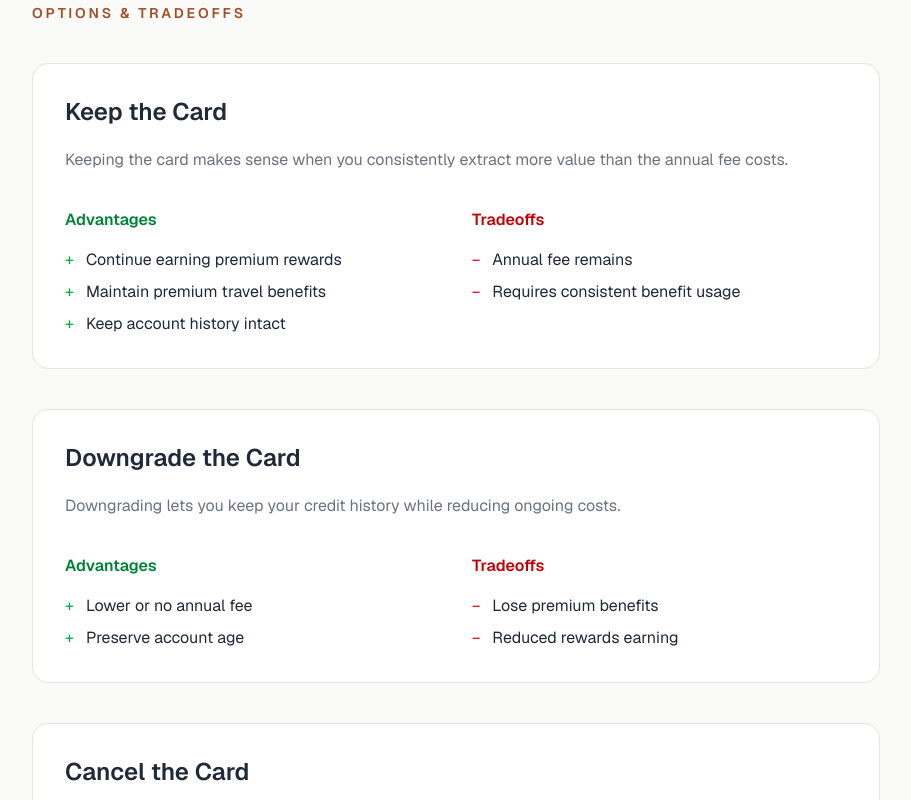
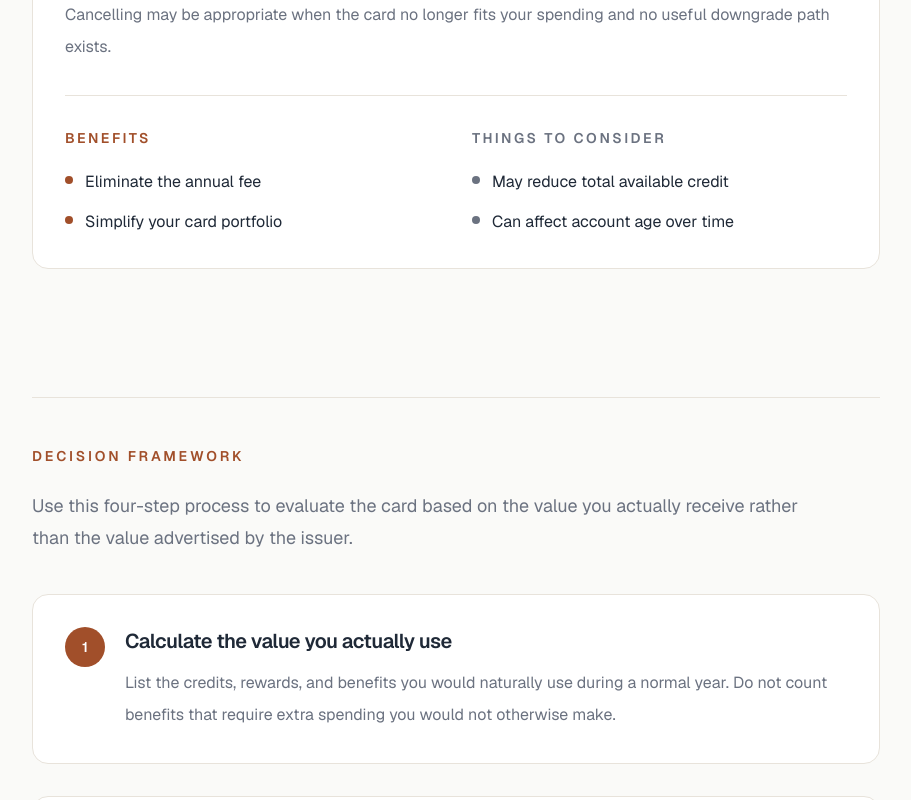
Before and after one commit to brandonkoehnke/northward-meridian, a Next.js app: page /guides/premium-credit-card-annual-fee in a window 1280 px wide. Shown: the part 2840-3640 px from the top of the page, without its empty margins (184-1095 px from the left). Built offline with nearby package versions, Linux system fonts and the light colour scheme.

Commit message:
Release Meridian Guide Framework v1.0

```diff
--- /dev/null
+++ b/app/components/article/DecisionFramework.tsx
@@ -0,0 +1,53 @@
+type FrameworkStep = {
+  title: string;
+  description: string;
+};
+
+type DecisionFrameworkProps = {
+  introduction?: string;
+  steps: FrameworkStep[];
+};
+
+export default function DecisionFramework({
+  introduction,
+  steps,
+}: DecisionFrameworkProps) {
+  return (
+    <section className="mx-auto max-w-4xl px-6 py-16">
+      <div className="border-t border-[var(--border)] pt-12">
+        <p className="text-sm font-semibold uppercase tracking-[0.2em] text-[var(--accent)]">
+          Decision Framework
+        </p>
+
+        {introduction && (
+          <p className="mt-6 max-w-3xl text-lg leading-8 text-[var(--muted)]">
+            {introduction}
+          </p>
+        )}
+
+        <ol className="mt-10 space-y-8">
+          {steps.map((step, index) => (
+            <li
+              key={step.title}
+              className="grid gap-5 rounded-2xl border border-[var(--border)] bg-white p-8 md:grid-cols-[auto_1fr]"
+            >
+              <div className="flex h-10 w-10 items-center justify-center rounded-full bg-[var(--accent)] text-sm font-semibold text-white">
+                {index + 1}
+              </div>
+
+              <div>
+                <h3 className="text-xl font-semibold tracking-tight">
+                  {step.title}
+                </h3>
+
+                <p className="mt-3 leading-8 text-[var(--muted)]">
+                  {step.description}
+                </p>
+              </div>
+            </li>
+          ))}
+        </ol>
+      </div>
+    </section>
+  );
+}
--- a/app/components/article/OptionsAndTradeoffs.tsx
+++ b/app/components/article/OptionsAndTradeoffs.tsx
@@ -16,7 +16,7 @@ export default function OptionsAndTradeoffs({
     <section className="mx-auto max-w-4xl px-6 py-16">
       <div className="border-t border-[var(--border)] pt-12">
         <p className="text-sm font-semibold uppercase tracking-[0.2em] text-[var(--accent)]">
-          Options & Tradeoffs
+          Options &amp; Tradeoffs
         </p>
 
         <div className="mt-10 space-y-10">
@@ -25,7 +25,7 @@ export default function OptionsAndTradeoffs({
               key={option.title}
               className="rounded-2xl border border-[var(--border)] bg-white p-8"
             >
-              <h3 className="text-2xl font-semibold">
+              <h3 className="text-2xl font-semibold tracking-tight">
                 {option.title}
               </h3>
 
@@ -33,32 +33,44 @@ export default function OptionsAndTradeoffs({
                 {option.summary}
               </p>
 
-              <div className="mt-8 grid gap-8 md:grid-cols-2">
+              <div className="mt-8 grid gap-8 border-t border-[var(--border)] pt-8 md:grid-cols-2">
                 <div>
-                  <p className="font-semibold text-green-700">
-                    Advantages
+                  <p className="text-sm font-semibold uppercase tracking-[0.18em] text-[var(--accent)]">
+                    Benefits
                   </p>
 
-                  <ul className="mt-4 space-y-2">
+                  <ul className="mt-5 space-y-3">
                     {option.pros.map((pro) => (
-                      <li key={pro} className="flex gap-3">
-                        <span className="text-green-600">+</span>
-                        <span>{pro}</span>
+                      <li key={pro} className="flex items-start gap-3">
+                        <span
+                          aria-hidden="true"
+                          className="mt-2 h-2 w-2 shrink-0 rounded-full bg-[var(--accent)]"
+                        />
+
+                        <span className="leading-7 text-[var(--foreground)]">
+                          {pro}
+                        </span>
                       </li>
                     ))}
                   </ul>
                 </div>
 
                 <div>
-                  <p className="font-semibold text-red-700">
-                    Tradeoffs
+                  <p className="text-sm font-semibold uppercase tracking-[0.18em] text-[var(--muted)]">
+                    Things to Consider
                   </p>
 
-                  <ul className="mt-4 space-y-2">
+                  <ul className="mt-5 space-y-3">
                     {option.cons.map((con) => (
-                      <li key={con} className="flex gap-3">
-                        <span className="text-red-600">−</span>
-                        <span>{con}</span>
+                      <li key={con} className="flex items-start gap-3">
+                        <span
+                          aria-hidden="true"
+                          className="mt-2 h-2 w-2 shrink-0 rounded-full bg-[var(--muted)]"
+                        />
+
+                        <span className="leading-7 text-[var(--foreground)]">
+                          {con}
+                        </span>
                       </li>
                     ))}
                   </ul>
--- /dev/null
+++ b/app/components/article/Sources.tsx
@@ -0,0 +1,45 @@
+type Source = {
+  title: string;
+  publisher: string;
+  href: string;
+};
+
+type SourcesProps = {
+  sources: Source[];
+};
+
+export default function Sources({ sources }: SourcesProps) {
+  return (
+    <section className="mx-auto max-w-4xl px-6 py-16">
+      <div className="border-t border-[var(--border)] pt-12">
+        <p className="text-sm font-semibold uppercase tracking-[0.2em] text-[var(--accent)]">
+          Sources
+        </p>
+
+        <ul className="mt-8 space-y-5">
+          {sources.map((source) => (
+            <li
+              key={source.href}
+              className="rounded-2xl border border-[var(--border)] bg-white p-6"
+            >
+              <a
+                href={source.href}
+                target="_blank"
+                rel="noopener noreferrer"
+                className="group block"
+              >
+                <p className="text-sm uppercase tracking-[0.15em] text-[var(--muted)]">
+                  {source.publisher}
+                </p>
+
+                <p className="mt-2 text-lg font-semibold transition-colors group-hover:text-[var(--accent)]">
+                  {source.title}
+                </p>
+              </a>
+            </li>
+          ))}
+        </ul>
+      </div>
+    </section>
+  );
+}
--- a/app/guides/premium-credit-card-annual-fee/page.tsx
+++ b/app/guides/premium-credit-card-annual-fee/page.tsx
@@ -1,11 +1,13 @@
 import ArticleHero from "@/app/components/article/ArticleHero";
 import ContinueExploring from "@/app/components/article/ContinueExploring";
+import DecisionFramework from "@/app/components/article/DecisionFramework";
 import DecisionSnapshot from "@/app/components/article/DecisionSnapshot";
 import KeyTakeaways from "@/app/components/article/KeyTakeaways";
 import LearningObjectives from "@/app/components/article/LearningObjectives";
 import OptionsAndTradeoffs from "@/app/components/article/OptionsAndTradeoffs";
+import Recommendation from "@/app/components/article/Recommendation";
+import Sources from "@/app/components/article/Sources";
 import WhyThisMatters from "@/app/components/article/WhyThisMatters";
-import Recommendation from "@/app/components/article/Recommendation";
 import type { Guide } from "@/lib/guide";
 
 const guide: Guide = {
@@ -66,27 +68,6 @@ export default function PremiumCreditCardAnnualFeeGuide() {
         </p>
       </WhyThisMatters>
 
-      <Recommendation
-        summary="Choose the option that best reflects the value you actually use, not the value the card advertises."
-        items={[
-          {
-            heading: "Keep the card if you naturally use the benefits",
-            description:
-              "Keep the card when the credits, rewards, and travel benefits you would use anyway reliably exceed the annual fee.",
-          },
-          {
-            heading: "Downgrade if the account still has strategic value",
-            description:
-              "Downgrading is often the best middle ground when you want to preserve account age and available credit without continuing to pay a premium annual fee.",
-          },
-          {
-            heading: "Cancel if the card no longer serves a purpose",
-            description:
-              "Consider cancelling when the card delivers little realized value, no useful downgrade path exists, and closing it will not materially harm your broader credit profile.",
-          },
-        ]}
-      />
-
       <OptionsAndTradeoffs
         options={[
           {
@@ -132,12 +113,79 @@ export default function PremiumCreditCardAnnualFeeGuide() {
         ]}
       />
 
+      <DecisionFramework
+        introduction="Use this four-step process to evaluate the card based on the value you actually receive rather than the value advertised by the issuer."
+        steps={[
+          {
+            title: "Calculate the value you actually use",
+            description:
+              "List the credits, rewards, and benefits you would naturally use during a normal year. Do not count benefits that require extra spending you would not otherwise make.",
+          },
+          {
+            title: "Subtract the annual fee",
+            description:
+              "Compare your realistic annual value against the card's total annual fee. The card should produce a meaningful surplus, not merely break even on paper.",
+          },
+          {
+            title: "Compare the available alternatives",
+            description:
+              "Consider whether a lower-fee card, a downgrade option, or a simpler rewards card would deliver similar value with less effort.",
+          },
+          {
+            title: "Choose the option that fits your current habits",
+            description:
+              "Keep, downgrade, or cancel based on your actual spending and travel patterns. Reevaluate the decision whenever the fee, benefits, or your habits change.",
+          },
+        ]}
+      />
+
+      <Recommendation
+        summary="Choose the option that best reflects the value you actually use, not the value the card advertises."
+        items={[
+          {
+            heading: "Keep the card if you naturally use the benefits",
+            description:
+              "Keep the card when the credits, rewards, and travel benefits you would use anyway reliably exceed the annual fee.",
+          },
+          {
+            heading: "Downgrade if the account still has strategic value",
+            description:
+              "Downgrading is often the best middle ground when you want to preserve account age and available credit without continuing to pay a premium annual fee.",
+          },
+          {
+            heading: "Cancel if the card no longer serves a purpose",
+            description:
+              "Consider cancelling when the card delivers little realized value, no useful downgrade path exists, and closing it will not materially harm your broader credit profile.",
+          },
+        ]}
+      />
+
       <KeyTakeaways
         items={[
           "A premium card is only worthwhile when the value you actually use exceeds the annual fee.",
           "Statement credits should be valued based on natural spending, not their advertised maximum.",
           "Downgrading is often better than cancelling because it can preserve account history.",
           "Reevaluate the card annually because benefits, fees, and spending habits change.",
+        ]}
+      />
+
+      <Sources
+        sources={[
+          {
+            title: "Credit Card Annual Fees and Account Terms",
+            publisher: "Consumer Financial Protection Bureau",
+            href: "https://www.consumerfinance.gov/",
+          },
+          {
+            title: "Understanding Credit Card Accounts and Credit History",
+            publisher: "Federal Trade Commission",
+            href: "https://consumer.ftc.gov/",
+          },
+          {
+            title: "Official Card Benefits and Fee Schedule",
+            publisher: "Card Issuer",
+            href: "https://www.example.com/",
+          },
         ]}
       />
 
--- /dev/null
+++ b/lib/guides.ts
@@ -0,0 +1,40 @@
+import type { Guide } from "./guide";
+
+export type GuideSummary = Pick<
+  Guide,
+  "title" | "category" | "description" | "tags"
+> & {
+  href: string;
+  published: boolean;
+};
+
+export const guides: GuideSummary[] = [
+  {
+    title:
+      "How to Evaluate Whether a Premium Credit Card Is Worth the Annual Fee",
+    description:
+      "A practical framework for deciding whether to keep, downgrade, or cancel a premium credit card.",
+    category: "Personal Finance",
+    href: "/guides/premium-credit-card-annual-fee",
+    tags: ["credit cards", "annual fees", "travel rewards"],
+    published: true,
+  },
+  {
+    title: "How to Assess an AI Business Idea Before Building It",
+    description:
+      "A decision framework for evaluating demand, differentiation, and monetization before investing heavily.",
+    category: "Business",
+    href: "/guides/evaluate-ai-business-idea",
+    tags: ["AI", "business", "validation"],
+    published: false,
+  },
+  {
+    title: "How to Start a Small Content Website Without Overbuilding",
+    description:
+      "The essential decisions, tools, and launch steps for a lean publishing business.",
+    category: "Technology",
+    href: "/guides/start-small-content-website",
+    tags: ["publishing", "websites", "content"],
+    published: false,
+  },
+];
```
Also changed, not shown: app/components/article/ArticleMeta.tsx (deleted, +0 -19 lines), app/guides/page.tsx (+12 -24 lines).
